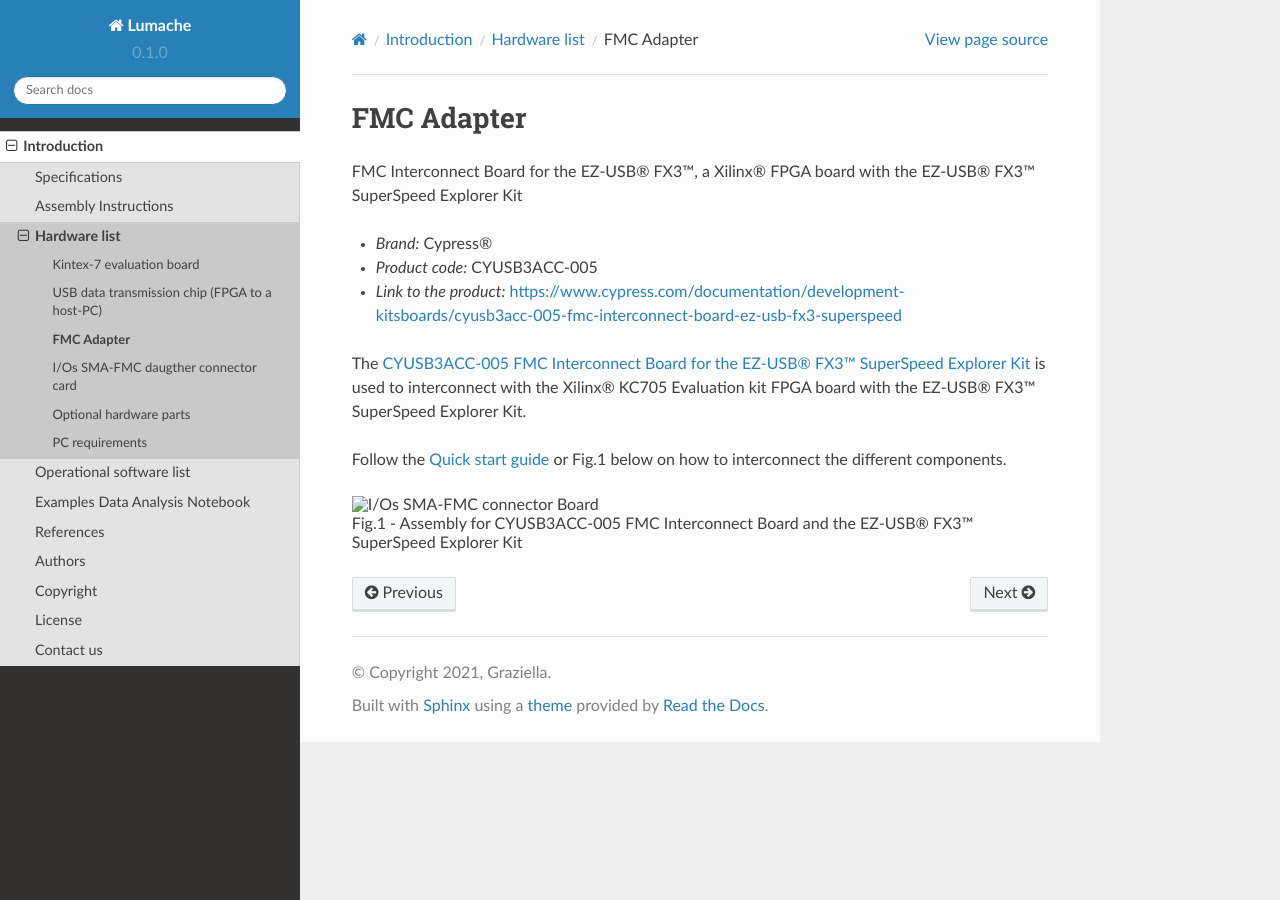
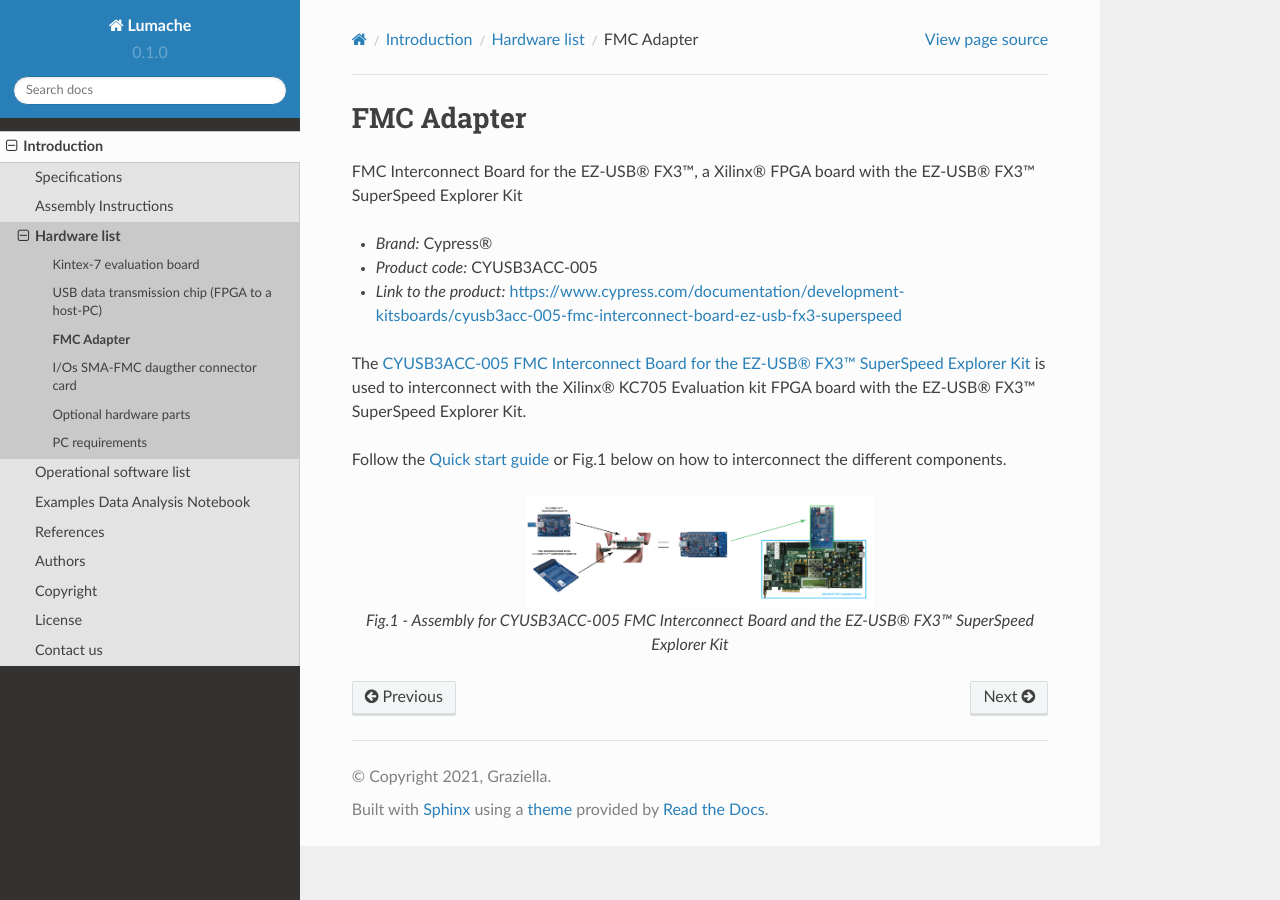
Before and after one commit to mattia-donato/BrightEyes-TTM-docs, a Sphinx documentation site: the page built from docs/source/FMCAdapter.rst, in a window 1280 px wide. Built offline with Sphinx 7.4.7 and the Read the Docs theme 2.0.0, drawn with Linux system fonts in a browser that asks for light colours.

Commit message:
Update FMCAdapter.rst

```diff
--- a/docs/source/FMCAdapter.rst
+++ b/docs/source/FMCAdapter.rst
@@ -14,10 +14,9 @@
 
 Follow the `Quick start guide <https://www.cypress.com/file/133861/download>`_ or Fig.1 below on how to interconnect the different components.
 
+.. figure:: img/USBchip_adapter_assembly.PNG
+   :alt: I/Os SMA-FMC connector Board
+   :width: 50%
+   :align: center
 
-.. raw:: html
-
-   <figure>
-     <img src="/docs/img/USBchip_adapter_assembly.PNG" alt="I/Os SMA-FMC connector Board" width="3500"/>
-     <figcaption>Fig.1 - Assembly for CYUSB3ACC-005 FMC Interconnect Board and the EZ-USB® FX3™ SuperSpeed Explorer Kit</figcaption>
-   </figure>
+   Fig.1 - Assembly for CYUSB3ACC-005 FMC Interconnect Board and the EZ-USB® FX3™ SuperSpeed Explorer Kit
```
